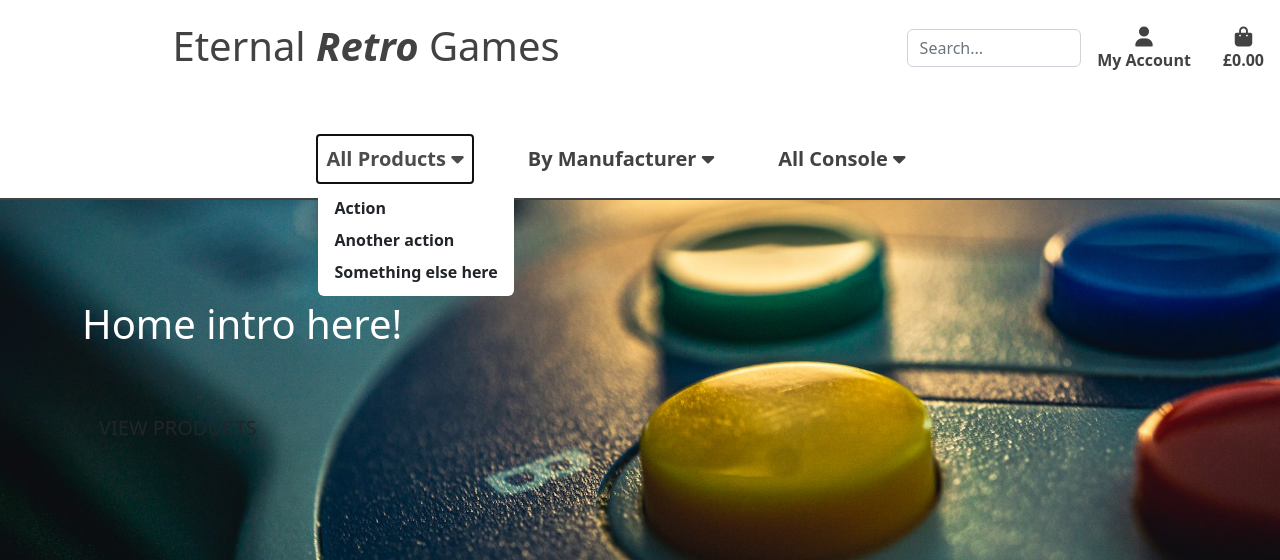
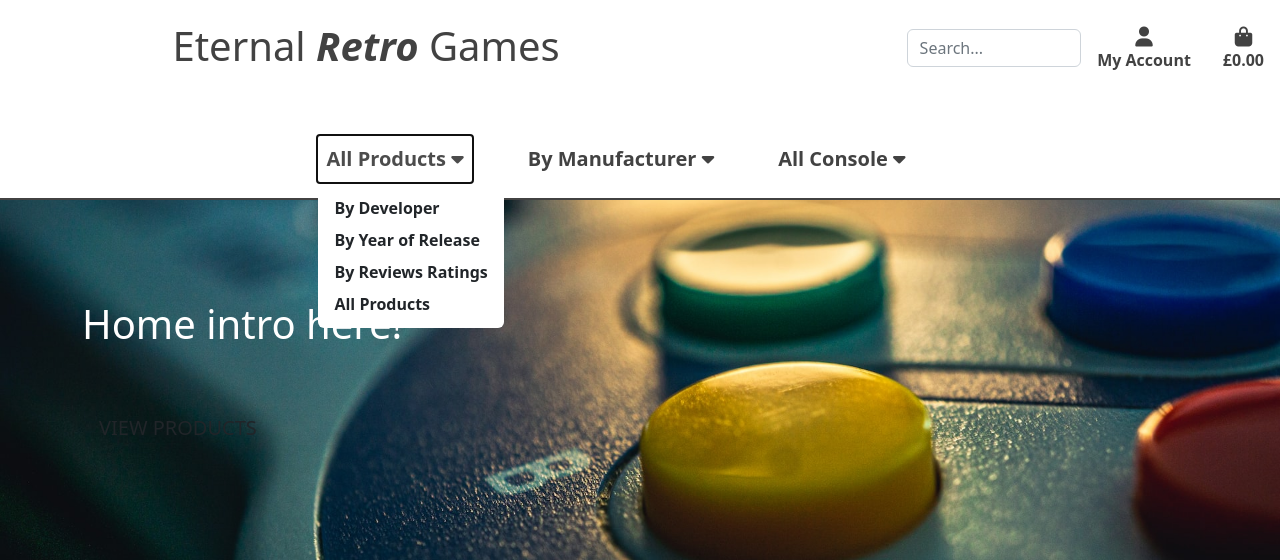
Before and after one commit to Daferia/Eternal-Retro-Games, a Django app: page / in a window 1280 px wide, after a click on "All Products". Shown: the top 560 px of the page. Run offline with Django 4.2, Linux system fonts and the light colour scheme; some libraries are stand-ins or nearby versions.

Commit message:
Updated the information on site name page for the All Products dropdown

```diff
--- a/templates/includes/site-nav.html
+++ b/templates/includes/site-nav.html
@@ -7,9 +7,10 @@
             All Products <i class="fa-sharp fa-solid fa-caret-down"></i>
           </a>
           <ul class="dropdown-menu border-0">
-            <li><a class="dropdown-item" href="#">Action</a></li>
-            <li><a class="dropdown-item" href="#">Another action</a></li>
-            <li><a class="dropdown-item" href="#">Something else here</a></li>
+            <li><a class="dropdown-item" href="#">By Developer</a></li>
+            <li><a class="dropdown-item" href="#">By Year of Release</a></li>
+            <li><a class="dropdown-item" href="#">By Reviews Ratings</a></li>
+            <li><a class="dropdown-item" href="{% url 'products' %}">All Products</a></li>
           </ul>
         </li>
         <li class="nav-item dropdown pe-lg-5">
```
